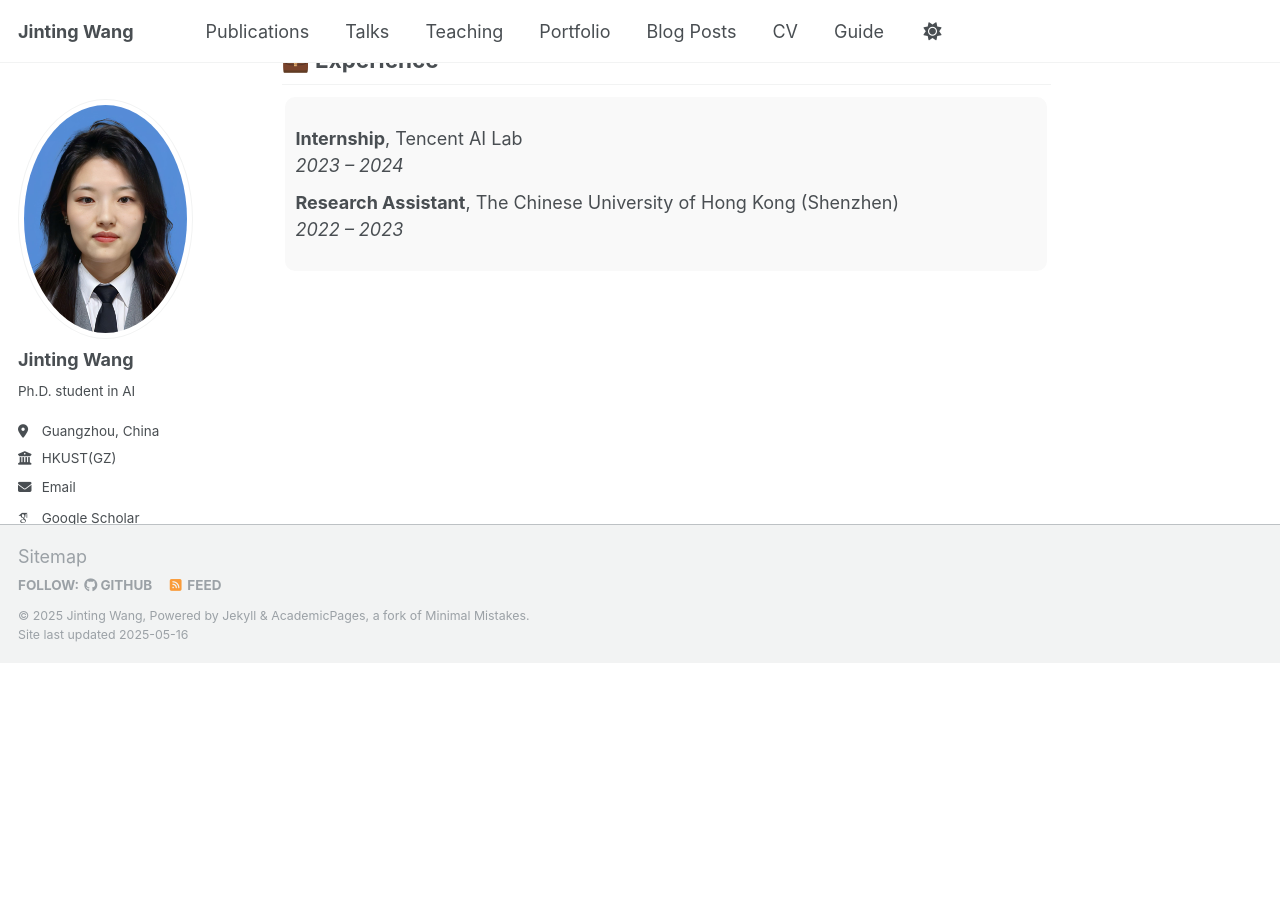
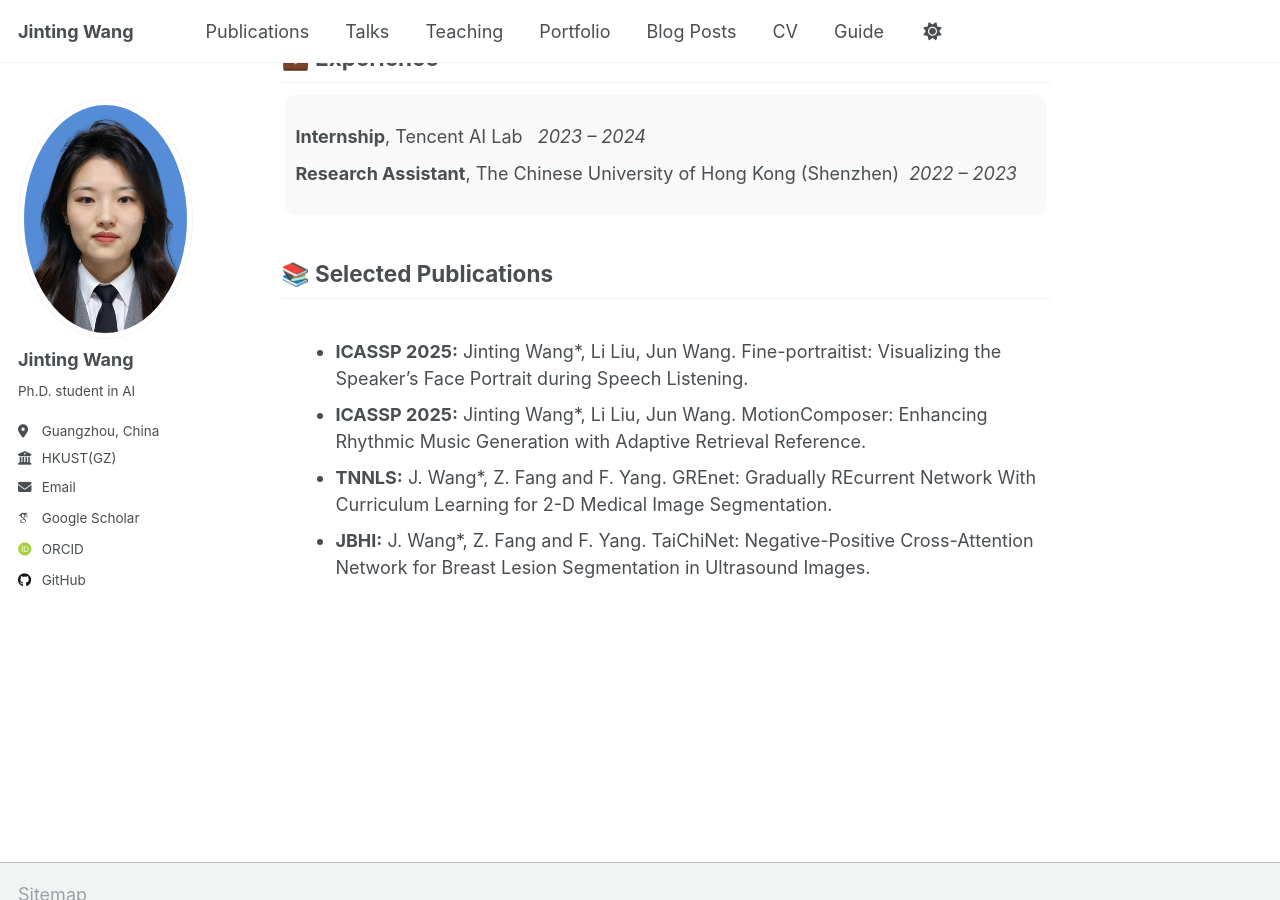
Before and after one commit to beria-moon/Beria.github.io, a Jekyll site: the page built from _pages/about.md, in a window 1280 px wide and 900 px high, scrolled down 735 px. Built offline with Jekyll 4.4.1, drawn with Linux system fonts in a browser that asks for light colours; some web fonts are replaced; before the commit the page ends 1397 px from its top, so only the background shows below that.

Commit message:
Update about.md

```diff
--- a/_pages/about.md
+++ b/_pages/about.md
@@ -10,7 +10,7 @@ redirect_from:
   <img src="images/53.png" alt="About me banner" width="15%">
 </p>
 
-<div style="border: 1px solid #ccc; border-radius: 10px; padding: 12px; background-color: #f9f9f9;width: 99%; margin: 0 auto">
+<div style="border-radius: 10px; padding: 12px; background-color: #f9f9f9;width: 99%; margin: 0 auto">
   <p>Hi! This is Jinting Wang(汪金婷). I’m a Ph.D. student in the AI Thrust at the HKUST(GZ), supervised by <a href="https://scholar.google.com/citations?user=KQ2S01UAAAAJ&hl=en">Prof. Li Liu</a>.</p>
   <p>My current research interest includes <strong> multi-modal learning and cross-modal generation</strong>. Besides, I also had research experience in <strong> AI for medical imaging</strong>.</p>
 </div>
@@ -28,12 +28,20 @@ redirect_from:
 <div style="border-radius: 10px; padding: 10px; background-color: #f9f9f9; width: 99%; margin: 10px auto;">
   <ul style="list-style-type: none; padding-left: 0;">
     <li style="margin-bottom: 10px;">
-      <strong>Internship</strong>, Tencent AI Lab<br>
-      <em>2023 – 2024</em>
+      <strong>Internship</strong>, Tencent AI Lab &nbsp; <em>2023 – 2024</em>
     </li>
     <li>
-      <strong>Research Assistant</strong>, The Chinese University of Hong Kong (Shenzhen)<br>
-      <em>2022 – 2023</em>
+      <strong>Research Assistant</strong>, The Chinese University of Hong Kong (Shenzhen)&nbsp; <em>2022 – 2023</em>
     </li>
   </ul>
 </div>
+
+<h2>📚 Selected Publications</h2>
+<div style="padding: 10px; width: 99%; margin: 10px auto;">
+  <ul>
+    <li><strong>ICASSP 2025:</strong> Jinting Wang*, Li Liu, Jun Wang. Fine-portraitist: Visualizing the Speaker’s Face Portrait during Speech Listening.</li>
+    <li><strong>ICASSP 2025:</strong> Jinting Wang*, Li Liu, Jun Wang. MotionComposer: Enhancing Rhythmic Music Generation with Adaptive Retrieval Reference.</li>
+    <li><strong>TNNLS:</strong> J. Wang*, Z. Fang and F. Yang. GREnet: Gradually REcurrent Network With Curriculum Learning for 2-D Medical Image Segmentation.</li>
+    <li><strong>JBHI:</strong> J. Wang*, Z. Fang and F. Yang. TaiChiNet: Negative-Positive Cross-Attention Network for Breast Lesion Segmentation in Ultrasound Images.</li>
+  </ul>
+</div>
```
